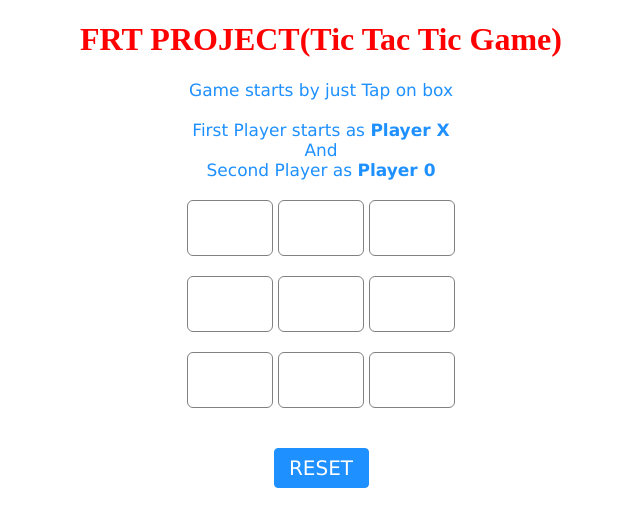
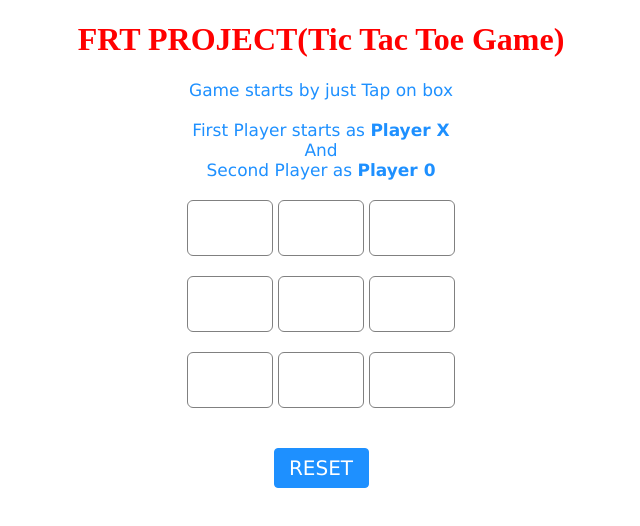
Before and after one commit to Srikanth1264/FRT_Project, a plain HTML site: page index.html in a window 1280 px wide. Shown: the whole page, without its empty margins (319-959 px from the left). Drawn offline with Linux system fonts and the light colour scheme.

Commit message:
Update index.html

```diff
--- a/index.html
+++ b/index.html
@@ -12,7 +12,7 @@
 
 <body >
     <div id="main" style="color:#FF9F35">
-        <h1 style="color:red">FRT PROJECT(Tic Tac Tic Game)</h1>
+        <h1 style="color:red">FRT PROJECT(Tic Tac Toe Game)</h1>
 
         <!-- Game Instructions -->
         <p id="ins">Game starts by just Tap on box
```
